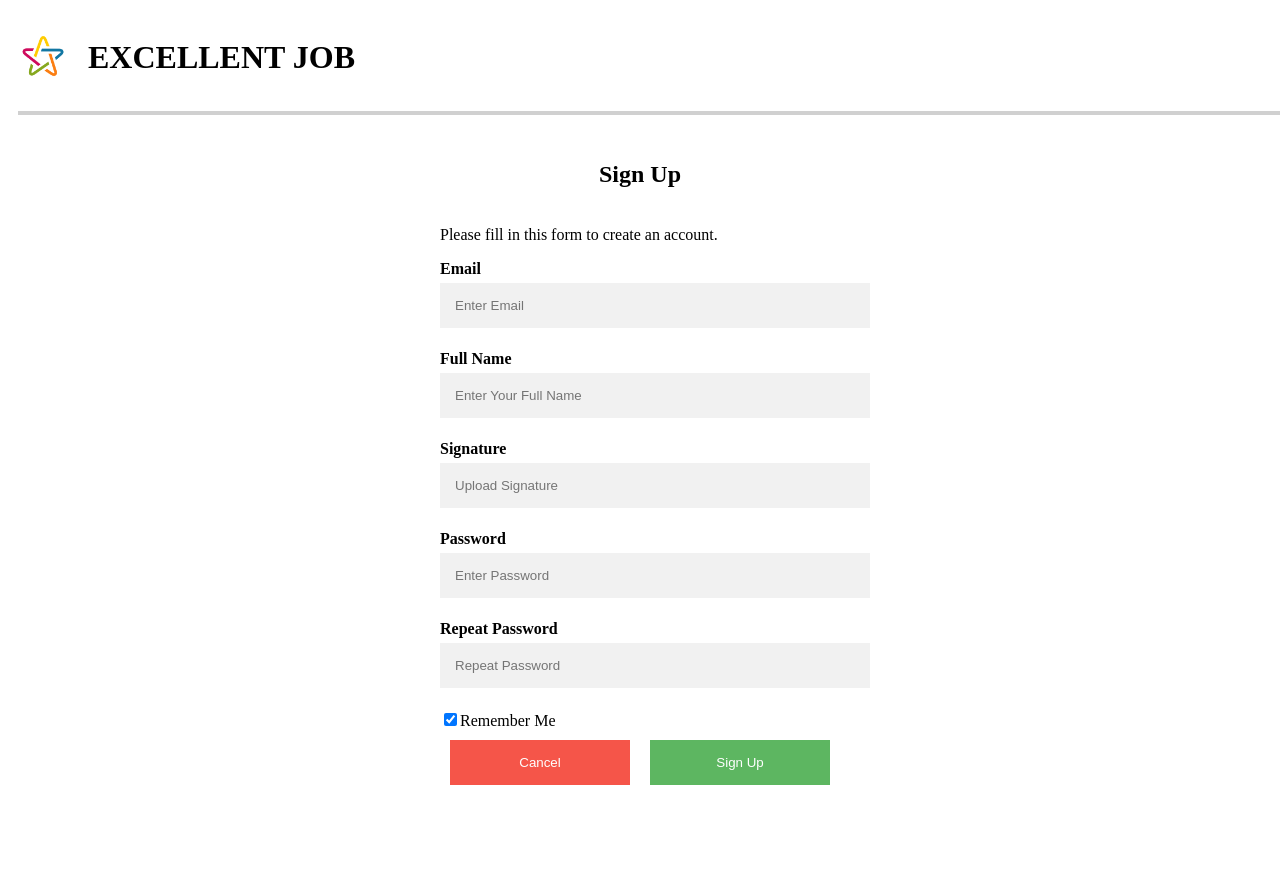
After one commit to jdgamble555/cs-467-cst-osu, a PHP site: page /view/SignUp.html in a window 1280 px wide. The commit adds this page. Run offline with PHP 8.4, Linux system fonts and the light colour scheme.

Commit message:
Added SignUp.html.

```diff
--- a/css/main.css
+++ b/css/main.css
@@ -15,14 +15,16 @@ h1 {
 	padding-bottom: 35px;
 }
 
+/* Keep header style for all headers with hyperlink */
+h1 a {
+	color: black;
+	text-decoration: none;
+}
+
 h2 {
 	margin-top: 5%;
 	margin-bottom: 3%;
 	text-align: center;
-}
-
-form {
-	border: 3px solid #f1f1f1;
 }
 
 /* Set form container style */
@@ -61,47 +63,33 @@ button:hover {
 	opacity: 1;
 }
 
-#sc-password {
-  background: #f0f0f0;
-  width: 400px;
-  margin: 0 auto;
-  margin-top: 8px;
-  margin-bottom: 2%;
-  transition: opacity 1s;
-  -webkit-transition: opacity 1s;
+/* Style for cancel button */
+.cancelbtn {
+	padding: 15px 20px;
+	background-color: #f44336;
 }
 
-div#sc-password .sc-container {
-  background: #f0f0f0;
-  padding: 6% 4%;
+/* Float cancel and signup buttons with equal width */
+.cancelbtn, .signupbtn {
+	margin-top: 5%;
+	float: left;
+	width: 45%;
+	margin: 10px;
 }
 
-div#sc-password input[type="email"],
-div#sc-password input[type="text"],
-div#sc-password input[type="password"] {
-  width: 92%;
-  background: #fff;
-  margin-bottom: 4%;
-  border: 1px solid #ccc;
-  padding: 4%;
-  font-family: 'Open Sans', sans-serif;
-  font-size: 95%;
-  color: #555;
+/* Change styles for cancel button and signup button on extra small screens */
+@media screen and (max-width: 300px) {
+  .cancelbtn, .signupbtn {
+     width: 100%;
+  }
 }
 
-div#sc-password input[type="submit"] {
-  width: 100%;
-  background: #3399cc;
-  border: 0;
-  padding: 4%;
-  font-family: 'Open Sans', sans-serif;
-  font-size: 100%;
-  color: #fff;
-  cursor: pointer;
-  transition: background .3s;
-  -webkit-transition: background .3s;
+/* Password Reset page style */
+#pwr_container, #signup_container {
+  	width: 400px;
+  	margin: 0 auto;
+  	margin-top: 15px;
+  	margin-bottom: 2%;
+  	transition: opacity 1s;
+  	-webkit-transition: opacity 1s;
 }
-
-div#sc-password input[type="submit"]:hover {
-  background: #2288bb;
-}
--- a/view/Login.html
+++ b/view/Login.html
@@ -13,7 +13,7 @@
 <!--     Comment     -->
     <div class="header">
         <img src="../img/star_logo.jpg" alt="logo">
-        <h1>EXCELLENT JOB</h1>
+        <h1><a href="Login.html"">EXCELLENT JOB</a></h1>
     </div>
 
     <!--     Login Form     -->
@@ -35,7 +35,7 @@
             <p class="psw"><a href="PasswordRecover.html">Forgot password?</a></p>
 
             <!--     New User Sign Up     -->
-            <p class="signup">Not enrolled?<a href="#"> Sign up now.</a></p>
+            <p class="signup">Not enrolled?<a href="SignUp.html"> Sign up now.</a></p>
         </div>
     </form>
 
--- /dev/null
+++ b/view/SignUp.html
@@ -0,0 +1,51 @@
+<!DOCTYPE html>
+<html lang="en">
+<head>
+    <meta charset="utf-8">
+    <title>CS467 Capstone Project</title>
+    <!-- add icon link -->
+    <link rel="icon" href="../img/star_logo.jpg" type="image/x-icon">
+
+    <link rel="stylesheet" type="text/css" href="../css/main.css">
+</head>
+
+<body>
+<!--     Comment     -->
+    <div class="header">
+        <img src="../img/star_logo.jpg" alt="logo">
+        <h1><a href="Login.html"">EXCELLENT JOB</a></h1>
+    </div>
+
+    <h2>Sign Up</h2>
+
+    <!--     User Sign Up Content     -->
+    <form action="signup.php">
+        <div id="signup_container">
+            <p>Please fill in this form to create an account.</p>
+            <label for="email"><b>Email</b></label>
+            <input type="text" placeholder="Enter Email" name="email" required>
+
+            <label for="name"><b>Full Name</b></label>
+            <input type="text" placeholder="Enter Your Full Name" name="name" required>
+
+            <label for="signature"><b>Signature</b></label>
+            <input type="text" placeholder="Upload Signature" name="signature" required>
+
+            <label for="psw"><b>Password</b></label>
+            <input type="password" placeholder="Enter Password" name="psw" required>
+
+            <label for="psw-repeat"><b>Repeat Password</b></label>
+            <input type="password" placeholder="Repeat Password" name="psw-repeat" required>
+
+            <input type="checkbox" checked="checked" name="remember">Remember Me</label>
+
+                <div class="clearfix">
+                    <button type="reset" class="cancelbtn">Cancel</button>
+                    <button type="submit" class="signupbtn">Sign Up</button>
+                </div>
+        </div>
+    </form>
+    <br><br><br><br><br><br>
+
+</body>
+</html>
```
Also changed, not shown: view/PasswordRecover.html (+5 -5 lines).
